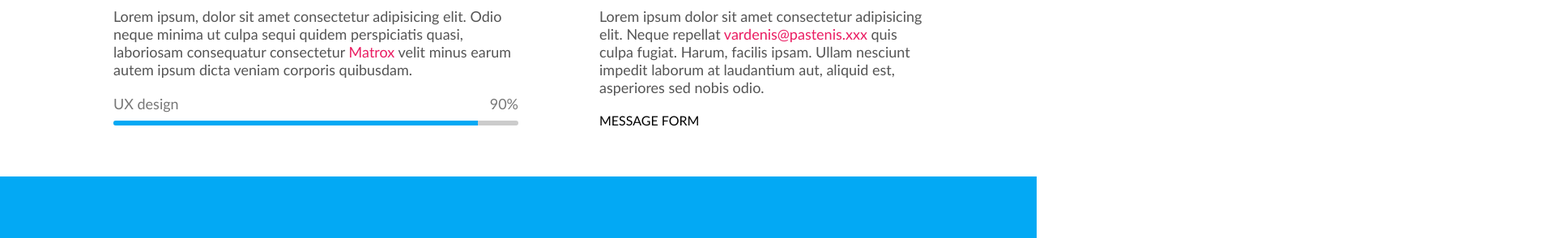
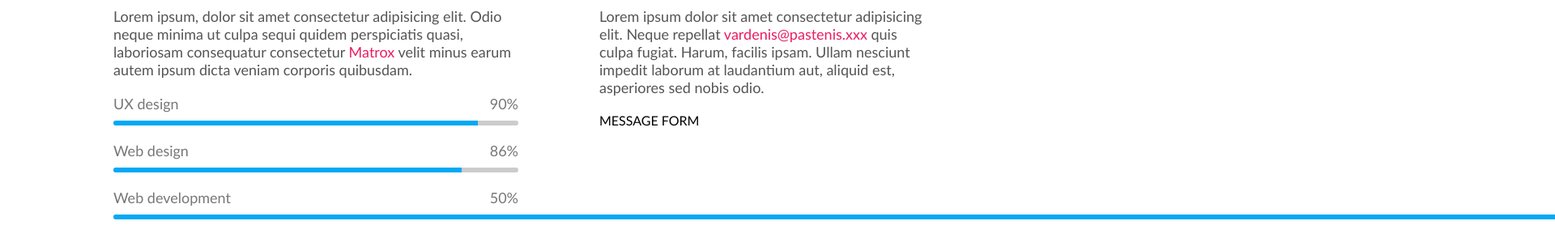
Before and after one commit to JustEdga/4-coming-soon, a website: page index.html in a window 1280 px wide. Shown: the part 895-1189 px from the top of the page at 81% size, 1920 px wide, since content can reach past the window. Drawn offline with Linux system fonts and the light colour scheme.

Commit message:
More progress bars #8

```diff
--- a/index.html
+++ b/index.html
@@ -50,7 +50,25 @@
                             <div class="value">90%</div>
                         </div>
                         <div class="bottom">
-                            <div class="progress"></div>
+                            <div class="progress" style="width: 90%;"></div>
+                        </div>
+                    </div>
+                    <div class="progress-bar">
+                        <div class="top">
+                            <div class="label">Web design</div>
+                            <div class="value">86%</div>
+                        </div>
+                        <div class="bottom">
+                            <div class="progress" style="width: 86%;"></div>
+                        </div>
+                    </div>
+                    <div class="progress-bar">
+                        <div class="top">
+                            <div class="label">Web development</div>
+                            <div class="value">50%</div>
+                        </div>
+                        <div class="bottom">
+                            <div class="progress" style="width: 500%;"></div>
                         </div>
                     </div>
                 </div>
```
Also changed, not shown: css/components/progress-bar.css (line endings or trailing spaces).
